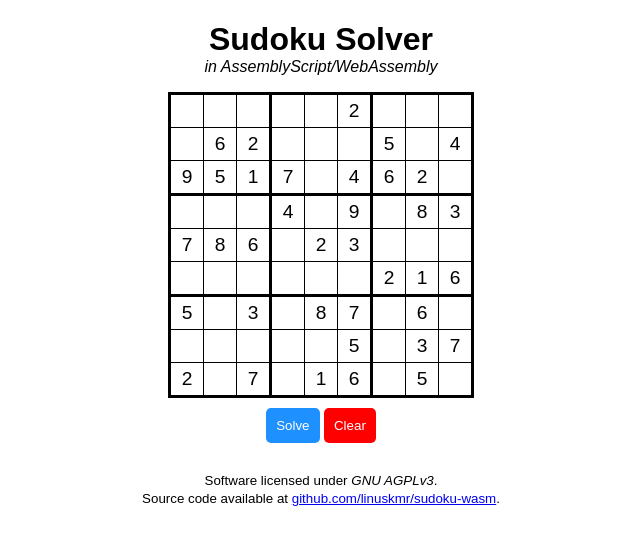
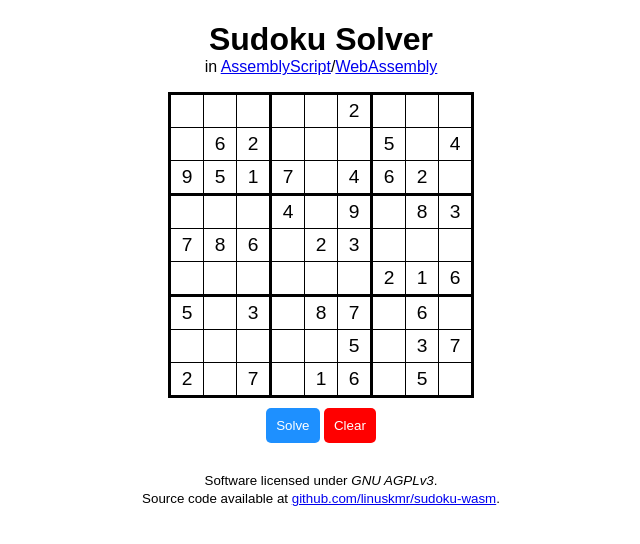
Before and after one commit to linuskmr/sudoku-wasm, a website with bundled scripts: page index.html in a window 1280 px wide. Shown: the whole page, without its empty margins (319-959 px from the left). Built offline with nearby package versions, Linux system fonts and the light colour scheme.

Commit message:
Add links to AssemblyScript and WebAssembly

```diff
--- a/index.html
+++ b/index.html
@@ -51,7 +51,7 @@
 </head>
 <body>
 	<h1 style="margin-bottom: 0;">Sudoku Solver</h1>
-	<p style="margin-top: 0;"><i>in AssemblyScript/WebAssembly</i></p>
+	<p style="margin-top: 0;">in <a href="https://www.assemblyscript.org/">AssemblyScript</a>/<a href="https://webassembly.org/">WebAssembly</a></p>
 
 	<p id="result"></p>
 
```
